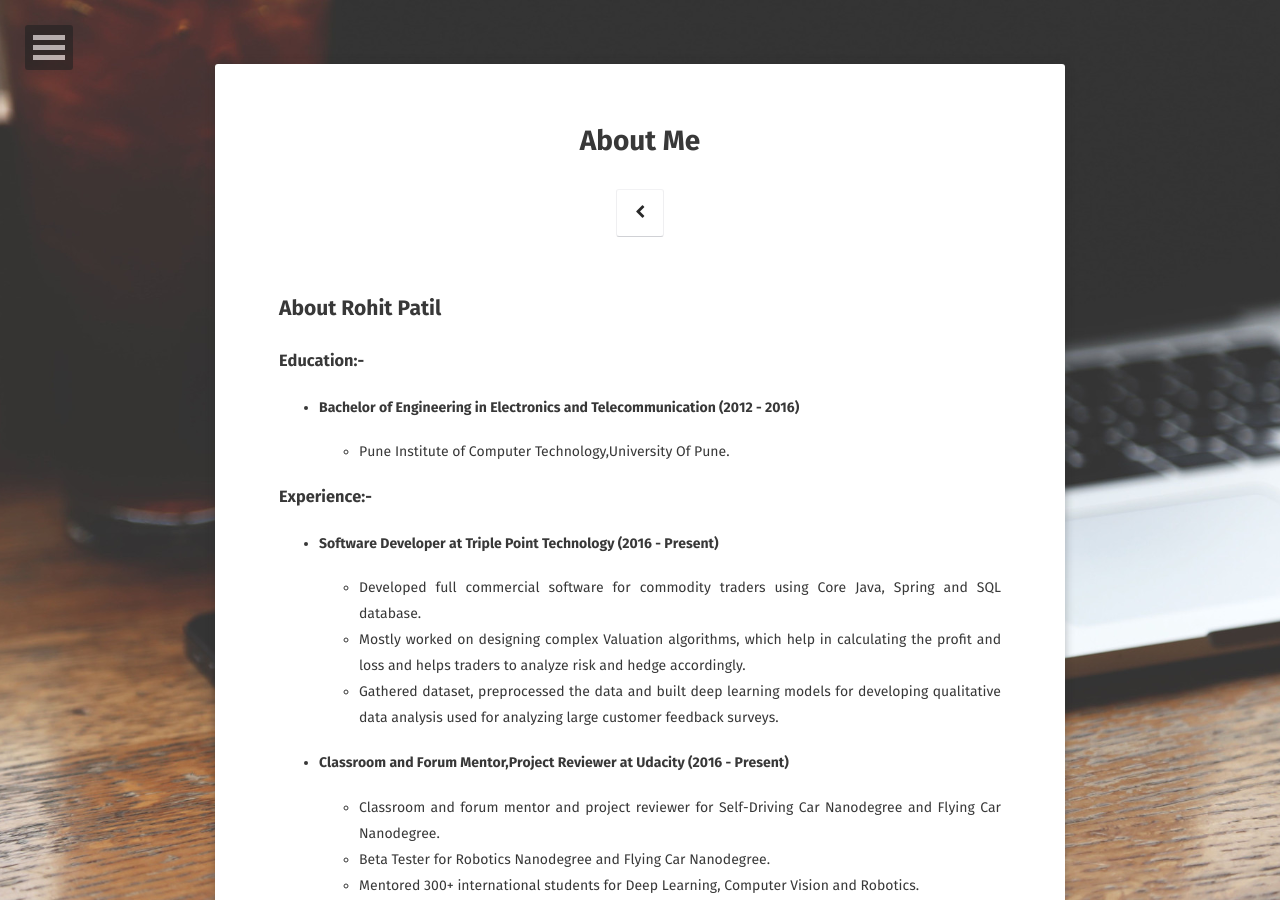
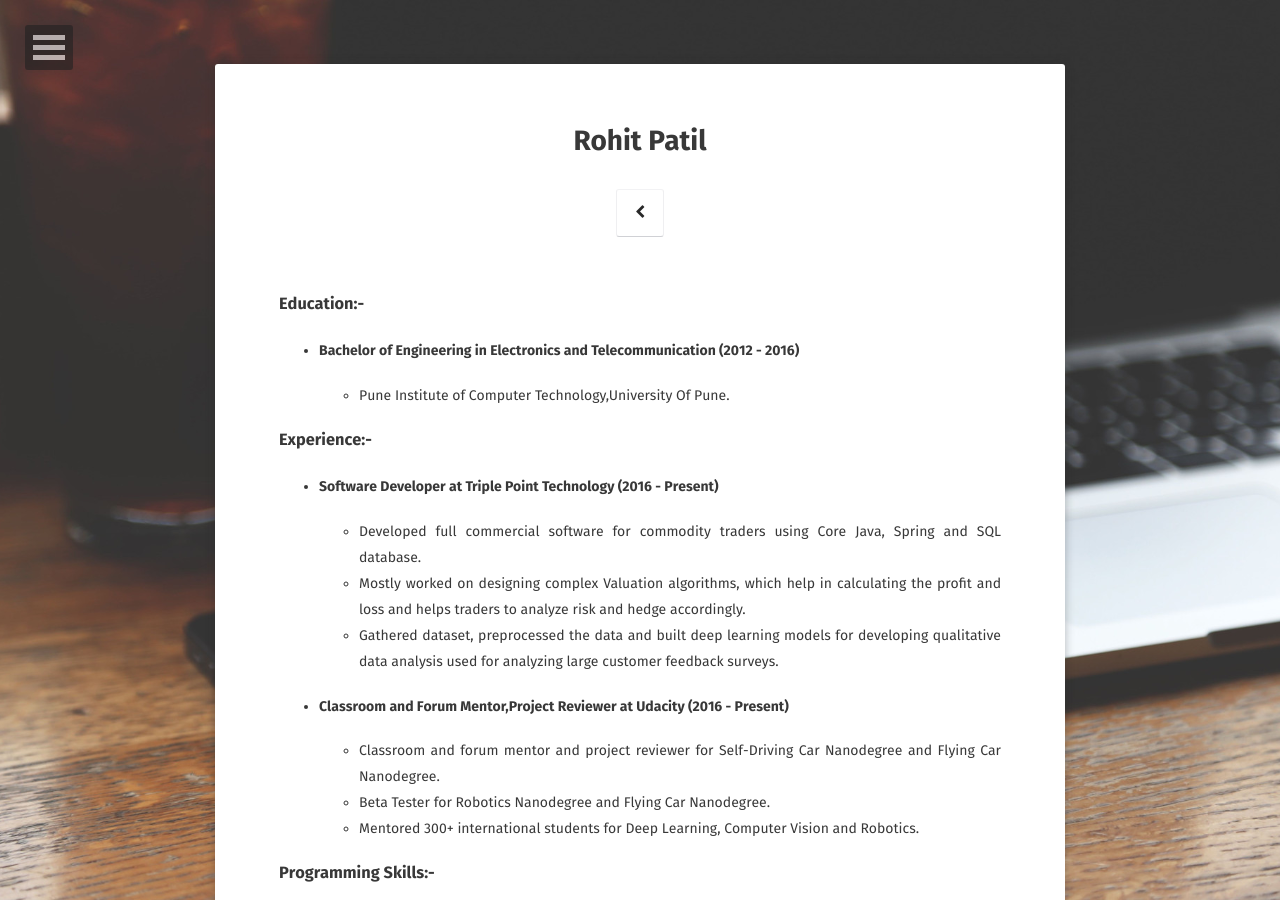
Before and after one commit to rohts-patil/me, a Jekyll site: the page built from about/index.md, in a window 1280 px wide and 900 px high. Built offline with Jekyll 4.4.1, drawn with Linux system fonts in a browser that asks for light colours; some web fonts are replaced.

Commit message:
update about me

```diff
--- a/about/index.md
+++ b/about/index.md
@@ -1,13 +1,10 @@
 ---
 layout: page
-title: About Me
-tags: [about, Jekyll, theme, moon]
+title: Rohit Patil
+tags: [Rohit Patil]
 date: 2019-02-19
 comments: false
 ---
-
-## About Rohit Patil
-
 
 ### Education:-
 * ####  Bachelor of Engineering in Electronics and Telecommunication (2012 - 2016)
```
